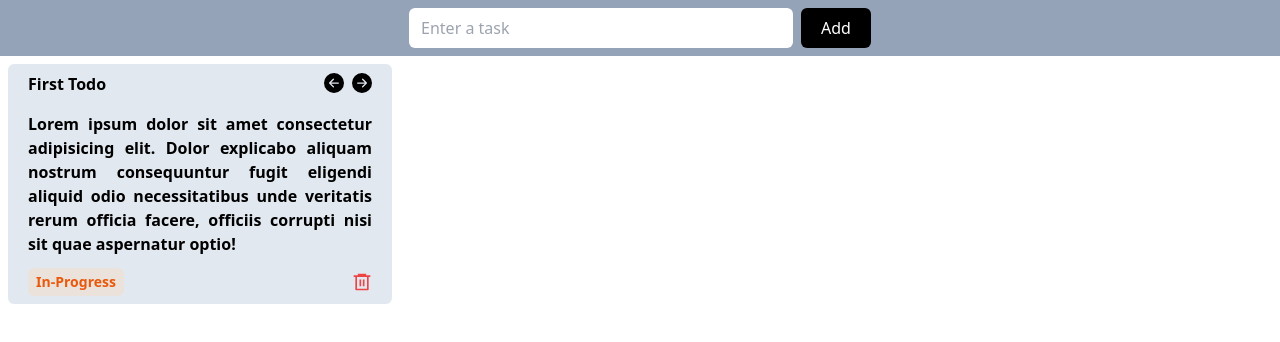
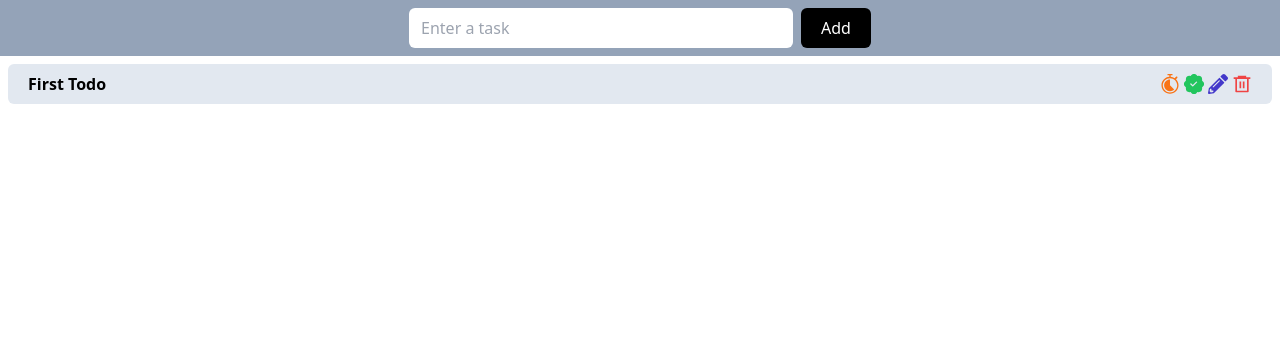
Before and after one commit to GulshanSS/todo-web, a React (Vite) app in the folder client/: page / in a window 1280 px wide. Shown: the top 342 px of the page. Built offline with nearby package versions, Linux system fonts and the light colour scheme.

Commit message:
Updated: Todo Component

```diff
--- a/client/src/components/Todo/Todo.tsx
+++ b/client/src/components/Todo/Todo.tsx
@@ -1,35 +1,29 @@
 import { RiDeleteBin6Line } from "react-icons/ri";
-import {
-  BsFillArrowLeftCircleFill,
-  BsFillArrowRightCircleFill,
-} from "react-icons/bs";
+import { BsPatchCheckFill } from "react-icons/bs";
+import { RxLapTimer } from "react-icons/rx";
+import { FaPencilAlt } from "react-icons/fa";
 
 const Todo = () => {
+  const TodoStatusVariants = {
+    inProgress: "text-orange-500",
+    complete: "text-green-500",
+  };
+
   return (
     <>
-      <div className="w-96 px-5 py-2 m-2 rounded-md bg-slate-200">
-        <div className="flex justify-between">
-          <h3 className="font-bold">First Todo</h3>
-          <div className="text-xl">
-            <button className="mr-2">
-              <BsFillArrowLeftCircleFill />
-            </button>
-            <button>
-              <BsFillArrowRightCircleFill />
-            </button>
-          </div>
-        </div>
-        <p className="font-semibold text-justify my-3">
-          Lorem ipsum dolor sit amet consectetur adipisicing elit. Dolor
-          explicabo aliquam nostrum consequuntur fugit eligendi aliquid odio
-          necessitatibus unde veritatis rerum officia facere, officiis corrupti
-          nisi sit quae aspernatur optio!
-        </p>
-        <div className="flex justify-between">
-          <span className="w-24 p-1 text-sm text-center font-bold bg-orange-200 bg-opacity-30 text-orange-600 rounded-md">
-            In-Progress
-          </span>
-          <button className="text-red-500 text-xl">
+      <div className="flex justify-between px-5 py-2 m-2 rounded-md bg-slate-200">
+        <h3 className="font-bold text-justify">First Todo</h3>
+        <div className="text-xl ml-2 flex gap-1">
+          <button className={TodoStatusVariants.inProgress}>
+            <RxLapTimer />
+          </button>
+          <button>
+            <BsPatchCheckFill className={TodoStatusVariants.complete} />
+          </button>
+          <button className="text-indigo-700">
+            <FaPencilAlt />
+          </button>
+          <button className="text-red-500">
             <RiDeleteBin6Line />
           </button>
         </div>
```
